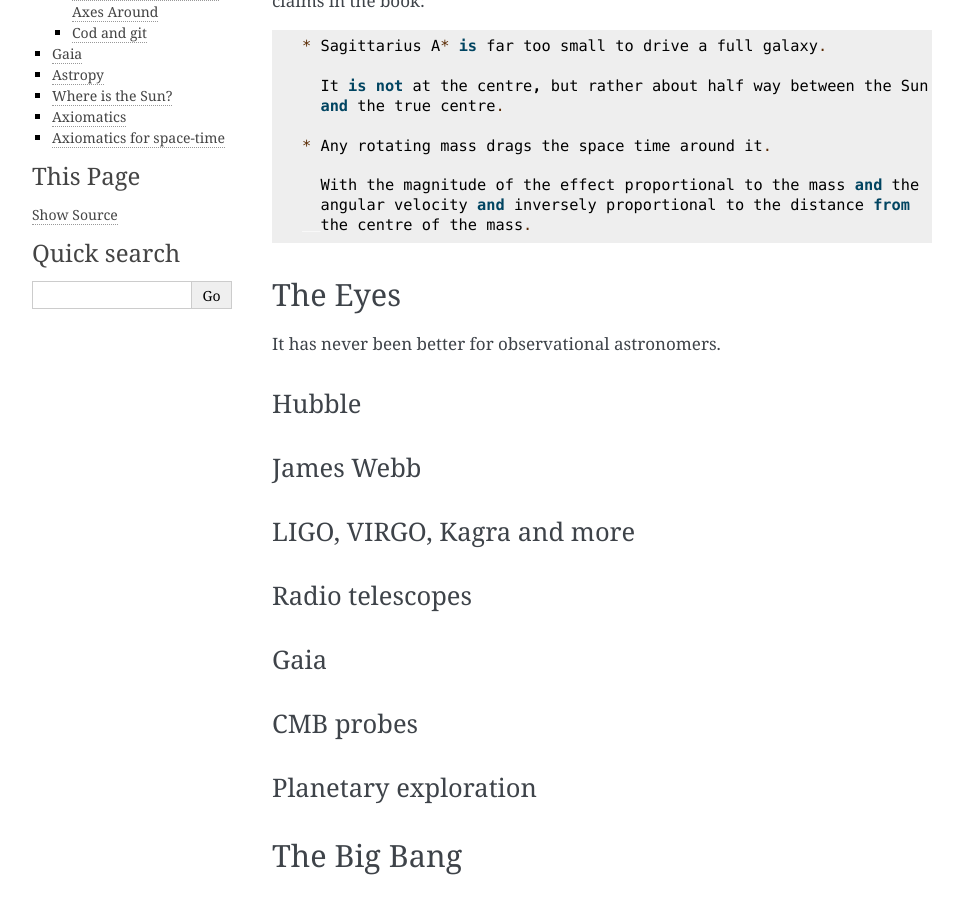
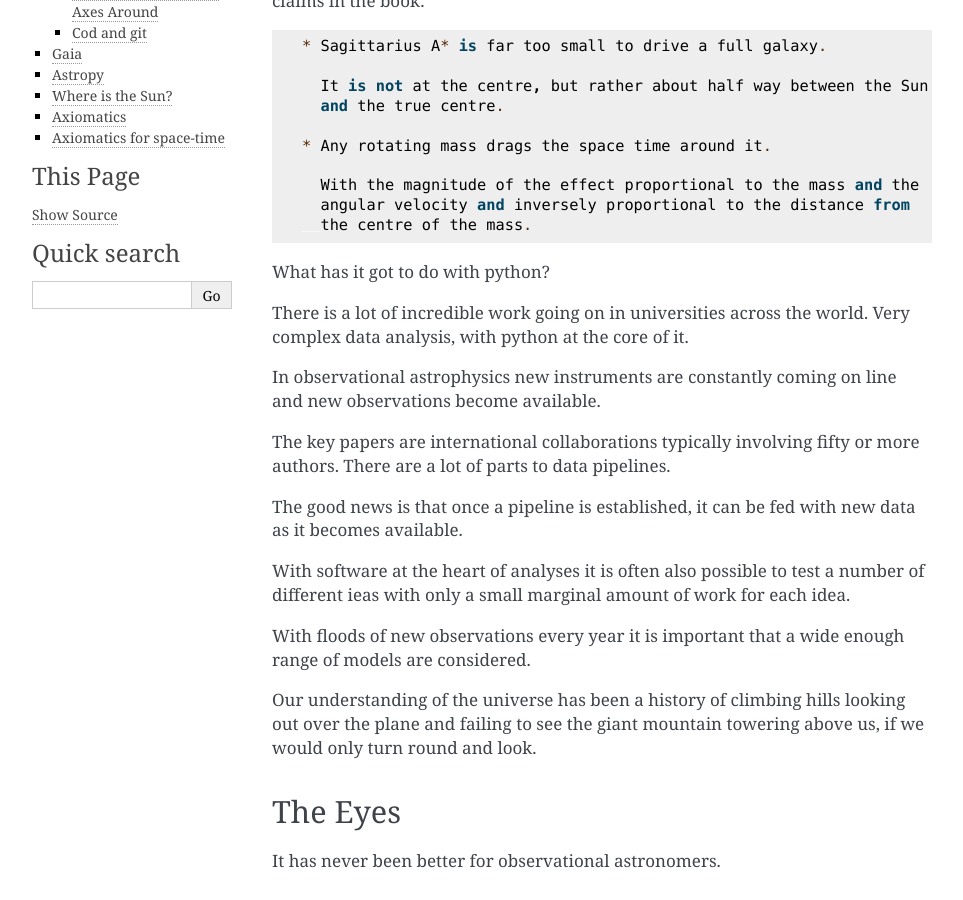
Before and after one commit to swfiua/gotu, a Sphinx documentation site: the page built from docs/talk.rst, in a window 1280 px wide and 900 px high, scrolled down 597 px. Shown: the whole window, without its empty margins (148-1111 px from the left). Built offline with Sphinx 7.4.7, drawn with Linux system fonts in a browser that asks for light colours; formulas are drawn with MathJax 3.

Commit message:
more talk ramblings

```diff
--- a/docs/talk.rst
+++ b/docs/talk.rst
@@ -36,6 +36,31 @@ other claims in the book::
     With the magnitude of the effect proportional to the mass and the
     angular velocity and inversely proportional to the distance from
     the centre of the mass.
+
+What has it got to do with python?
+
+There is a lot of incredible work going on in universities across the
+world.  Very complex data analysis, with python at the core of it.
+
+In observational astrophysics new instruments are constantly coming on
+line and new observations become available.
+
+The key papers are international collaborations typically involving
+fifty or more authors.   There are a lot of parts to data pipelines.
+
+The good news is that once a pipeline is established, it can be fed
+with new data as it becomes available.
+
+With software at the heart of analyses it is often also possible to
+test a number of different ieas with only a small marginal amount
+of work for each idea.
+
+With floods of new observations every year it is important that a wide
+enough range of models are considered.
+
+Our understanding of the universe has been a history of climbing hills
+looking out over the plane and failing to see the giant mountain
+towering above us, if we would only turn round and look.
 
 
 The Eyes
```
